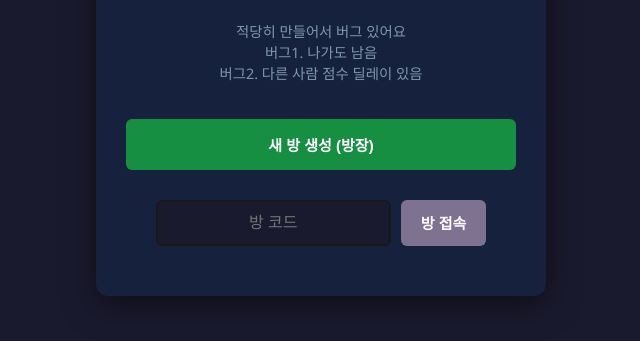
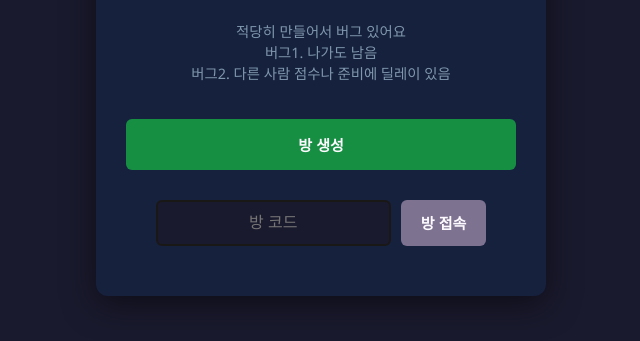
Before and after one commit to Nyarla4/multiColorTile, a plain HTML site: page index.html in a window 1280 px wide. Shown: the part 291-632 px from the top of the page, without its empty margins (319-959 px from the left). Drawn offline with nearby package versions, Linux system fonts and the light colour scheme.

Commit message:
텍스트 수정

```diff
--- a/index.html
+++ b/index.html
@@ -17,10 +17,10 @@
                 <br>
                 버그1. 나가도 남음
                 <br>
-                버그2. 다른 사람 점수 딜레이 있음
+                버그2. 다른 사람 점수나 준비에 딜레이 있음
             </p>
             <br>
-            <button id="btn-create-room" class="btn-secondary" style="width: 100%; padding: 15px;">새 방 생성 (방장)</button>
+            <button id="btn-create-room" class="btn-secondary" style="width: 100%; padding: 15px;">방 생성</button>
             <div class="form-group" style="margin-top: 30px;">
                 <input type="text" id="input-room-code" placeholder="방 코드" maxlength="4" autocomplete="off">
                 <button id="btn-join-room">방 접속</button>
```
